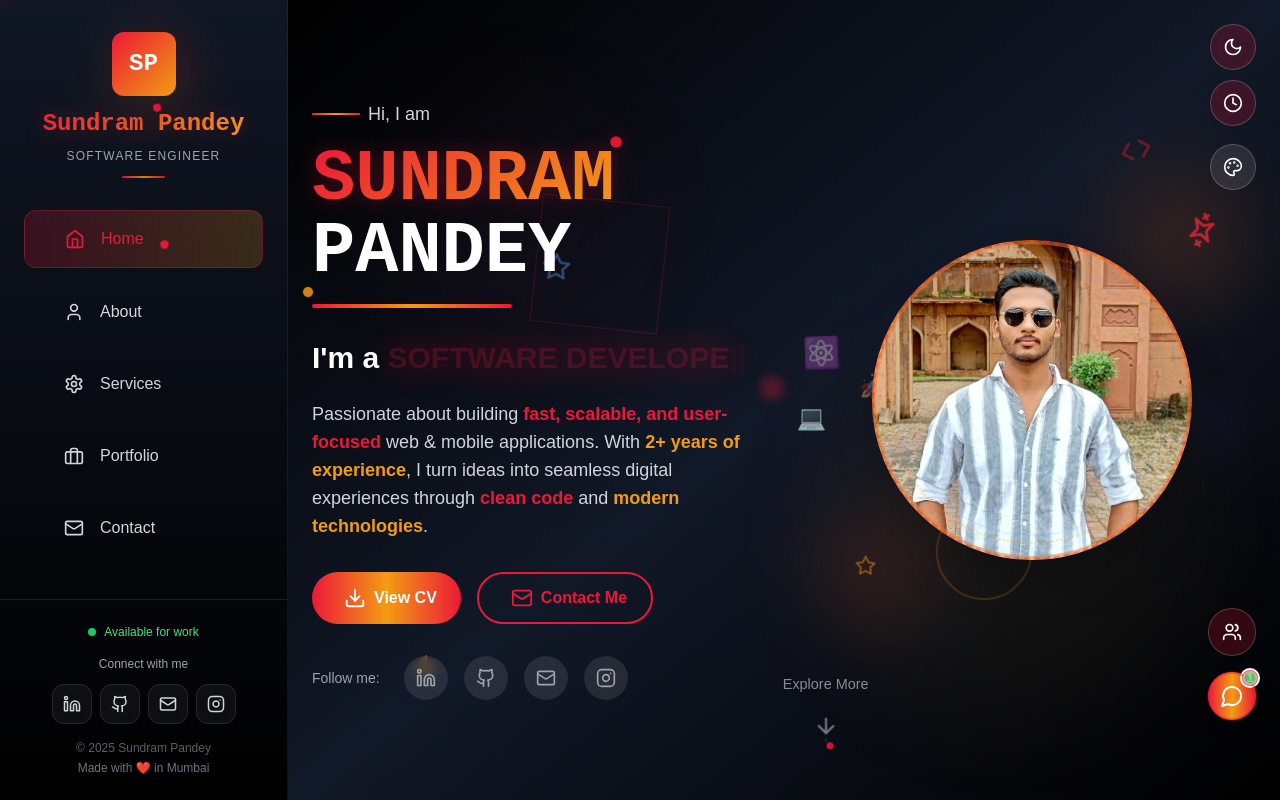
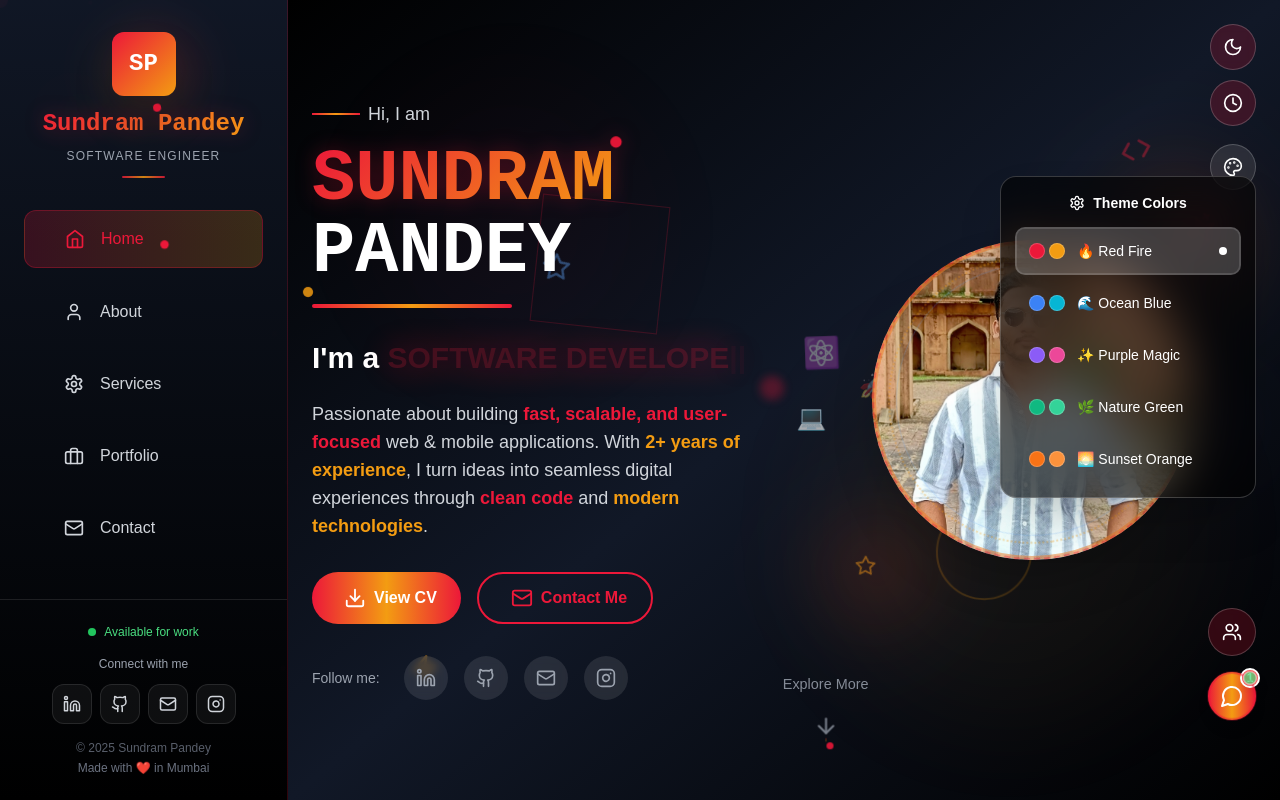
Before and after one commit to thesundram/thesundram-portfolio, a Next.js app: page / in a window 1280 px wide. Both pictures are taken after a click on the button 1233 px from the left and 167 px from the top of the page. Shown: the top 800 px of the page. Built offline with nearby package versions, Linux system fonts and the light colour scheme.

Commit message:
Fix: All ESLint errors - img tags, apostrophes, and useEffect dependencies

```diff
--- a/src/components/Blog.js
+++ b/src/components/Blog.js
@@ -2,6 +2,7 @@
 
 import { motion } from 'framer-motion'
 import { useInView } from 'react-intersection-observer'
+import Image from 'next/image'
 import { Calendar, Clock, ArrowRight } from 'lucide-react'
 
 export default function Blog() {
@@ -62,9 +63,11 @@
               className="bg-white/5 backdrop-blur-sm rounded-xl overflow-hidden border border-white/10 hover:border-primary/30 transition-all duration-300 group cursor-pointer"
             >
               <div className="relative overflow-hidden">
-                <img
+                <Image
                   src={blog.image}
                   alt={blog.title}
+                  width={400}
+                  height={250}
                   className="w-full h-48 object-cover group-hover:scale-110 transition-transform duration-500"
                 />
                 <div className="absolute top-4 left-4">
--- a/src/components/ColorSwitcher.js
+++ b/src/components/ColorSwitcher.js
@@ -7,14 +7,6 @@
 export default function ColorSwitcher() {
   const [isOpen, setIsOpen] = useState(false)
   const [activeColor, setActiveColor] = useState('red')
-
-  const colorThemes = [
-    { name: 'red', primary: '#ec1839', accent: '#f39c12', label: '🔥 Red Fire' },
-    { name: 'blue', primary: '#3b82f6', accent: '#06b6d4', label: '🌊 Ocean Blue' },
-    { name: 'purple', primary: '#8b5cf6', accent: '#ec4899', label: '✨ Purple Magic' },
-    { name: 'green', primary: '#10b981', accent: '#34d399', label: '🌿 Nature Green' },
-    { name: 'orange', primary: '#f97316', accent: '#fb923c', label: '🌅 Sunset Orange' }
-  ]
 
   const applyTheme = (theme) => {
     // Update CSS custom properties
@@ -118,6 +110,14 @@
   }
 
   useEffect(() => {
+    const colorThemes = [
+      { name: 'red', primary: '#ec1839', accent: '#f39c12', label: '🔥 Red Fire' },
+      { name: 'blue', primary: '#3b82f6', accent: '#06b6d4', label: '🌊 Ocean Blue' },
+      { name: 'purple', primary: '#8b5cf6', accent: '#ec4899', label: '✨ Purple Magic' },
+      { name: 'green', primary: '#10b981', accent: '#34d399', label: '🌿 Nature Green' },
+      { name: 'orange', primary: '#f97316', accent: '#fb923c', label: '🌅 Sunset Orange' }
+    ]
+
     // Load saved theme or use default
     const savedTheme = localStorage.getItem('color-theme')
     const themeToApply = savedTheme
@@ -125,7 +125,7 @@
       : colorThemes[0]
 
     applyTheme(themeToApply)
-  }, [colorThemes])
+  }, [])
 
   return (
     <>
@@ -155,7 +155,13 @@
               </div>
 
               <div className="space-y-2">
-                {colorThemes.map((theme) => (
+                {[
+                  { name: 'red', primary: '#ec1839', accent: '#f39c12', label: '🔥 Red Fire' },
+                  { name: 'blue', primary: '#3b82f6', accent: '#06b6d4', label: '🌊 Ocean Blue' },
+                  { name: 'purple', primary: '#8b5cf6', accent: '#ec4899', label: '✨ Purple Magic' },
+                  { name: 'green', primary: '#10b981', accent: '#34d399', label: '🌿 Nature Green' },
+                  { name: 'orange', primary: '#f97316', accent: '#fb923c', label: '🌅 Sunset Orange' }
+                ].map((theme) => (
                   <motion.button
                     key={theme.name}
                     whileHover={{ scale: 1.02 }}
--- a/src/components/EasterEgg.js
+++ b/src/components/EasterEgg.js
@@ -9,9 +9,9 @@
   const [sequence, setSequence] = useState([])
   const [showReward, setShowReward] = useState(false)
 
-  const secretCode = ['s', 'u', 'n', 'd', 'r', 'a', 'm']
+  useEffect(() => {
+    const secretCode = ['s', 'u', 'n', 'd', 'r', 'a', 'm']
 
-  useEffect(() => {
     const handleKeyPress = (e) => {
       if (!e.key) return
       const newSequence = [...sequence, e.key.toLowerCase()].slice(-7)
@@ -30,7 +30,7 @@
 
     window.addEventListener('keydown', handleKeyPress)
     return () => window.removeEventListener('keydown', handleKeyPress)
-  }, [sequence, secretCode])
+  }, [sequence])
 
   return (
     <AnimatePresence>
```
